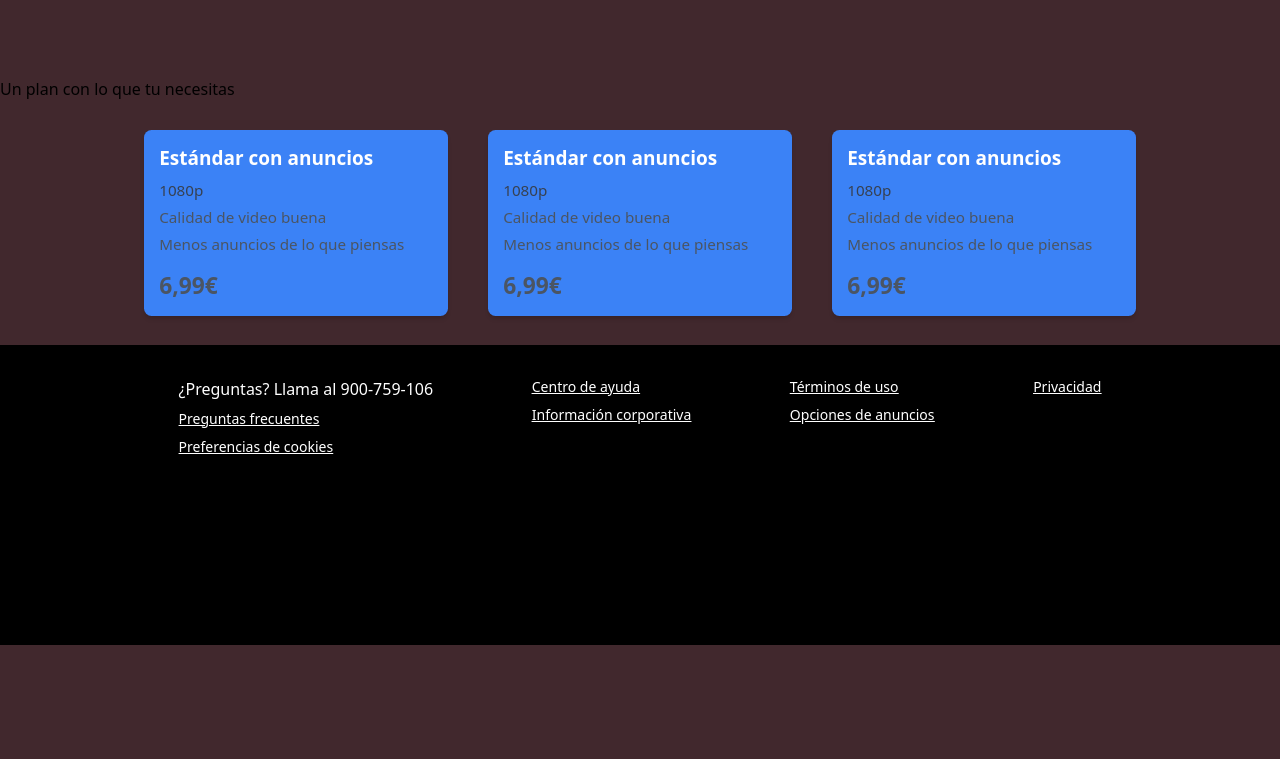
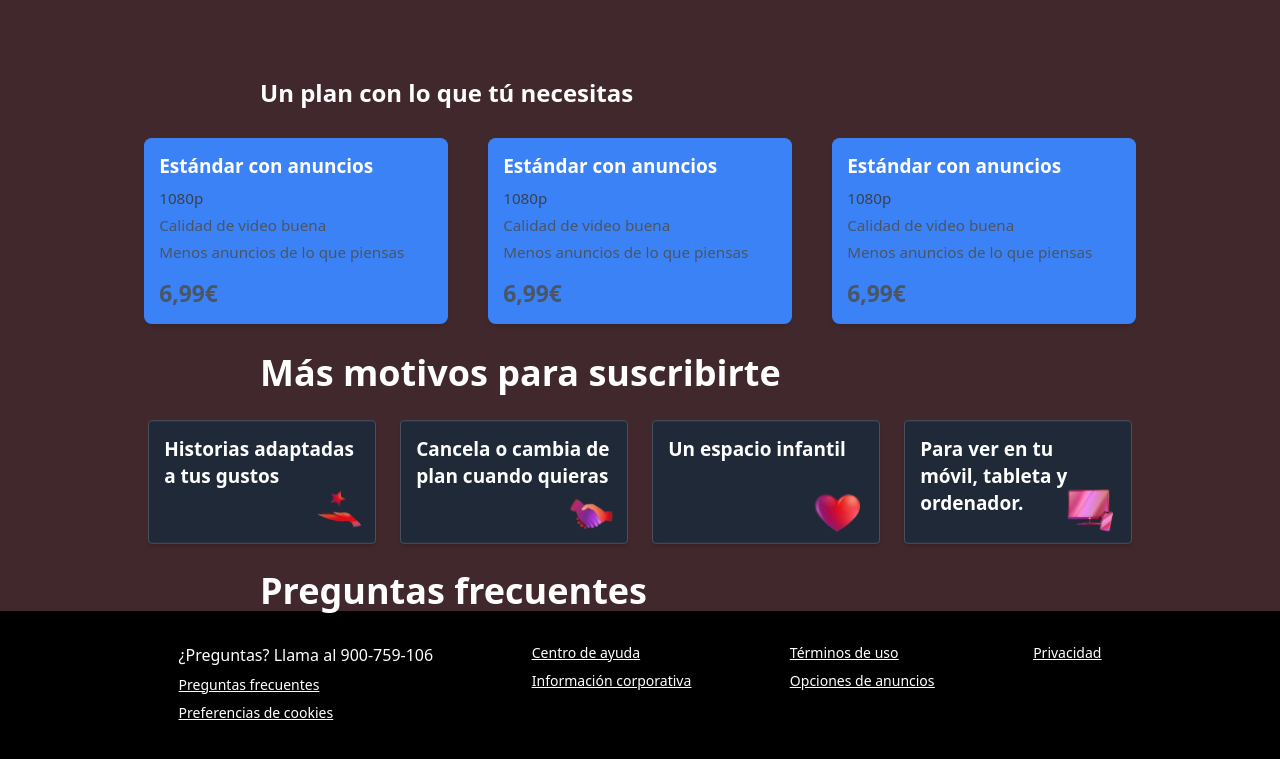
Before and after one commit to TaniaRobledo/Netflix-web, a website: page src/index.html in a window 1280 px wide. Shown: the part 1941-2700 px from the top of the page. Before the commit the page ends 2586 px from the top, so only its background shows below. Drawn offline with nearby package versions, Linux system fonts and the light colour scheme.

Commit message:
Sección de suscripción

```diff
--- a/src/index.html
+++ b/src/index.html
@@ -126,7 +126,7 @@
   </div>
 
   <!-- Plan -->
-  <p class="">Un plan con lo que tu necesitas</p>
+  <p class="ml-[260px] text-white text-2xl font-bold">Un plan con lo que tú necesitas</p>
   <div class="flex flex-wrap gap-6 p-6 justify-center">
     <!-- Tarjeta 1 -->
     <div class="flex flex-col items-start bg-blue-500 p-4 rounded-lg shadow-md w-full md:w-80 transform scale-95 transition duration-300 hover:scale-100">
@@ -155,6 +155,33 @@
   </div>
 
 
+<!-- Motivos para suscribirte -->
+<p class="ml-[260px] text-white text-4xl font-bold">Más motivos para suscribirte</p>
+<div class="flex flex-wrap gap-3 p-6 justify-center">
+  <!-- Tarjeta 1 -->
+  <div class="flex flex-col bg-gray-800 p-4 shadow-md w-full md:w-60 transform scale-95 transition duration-300 hover:scale-100 relative border border-gray-600 rounded h-[130px]">
+    <h2 class="text-xl font-bold text-white mb-2">Historias adaptadas a tus gustos</h2>
+    <img class="absolute bottom-2 right-2" src="../assets/images/suscripcion1.png" alt="imagen1">
+  </div>
+  <!-- Tarjeta 2 -->
+  <div class="flex flex-col bg-gray-800 p-4 shadow-md w-full md:w-60 transform scale-95 transition duration-300 hover:scale-100 relative border border-gray-600 rounded h-[130px]">
+    <h2 class="text-xl font-bold text-white mb-2">Cancela o cambia de plan cuando quieras</h2>
+    <img class="absolute bottom-2 right-2" src="../assets/images/suscripcion2.png" alt="imagen2">
+  </div>
+  <!-- Tarjeta 3 -->
+  <div class="flex flex-col bg-gray-800 p-4 shadow-md w-full md:w-60 transform scale-95 transition duration-300 hover:scale-100 relative border border-gray-600 rounded h-[130px]">
+    <h2 class="text-xl font-bold text-white mb-2">Un espacio infantil</h2>
+    <img class="absolute bottom-2 right-2" src="../assets/images/suscripcion3.png" alt="imagen3">
+  </div>
+  <!-- Tarjeta 4 -->
+  <div class="flex flex-col bg-gray-800 p-4 shadow-md w-full md:w-60 transform scale-95 transition duration-300 hover:scale-100 relative border border-gray-600 rounded h-[130px]">
+    <h2 class="text-xl font-bold text-white mb-2">Para ver en tu móvil, tableta y ordenador.</h2>
+    <img class="absolute bottom-2 right-2" src="../assets/images/suscripcion4.png" alt="imagen4">
+  </div>
+</div>
+
+<!-- Preguntas frecuentes -->
+<p class="ml-[260px] text-white text-4xl font-bold">Preguntas frecuentes</p>
 
 
 
```
Also changed, not shown: assets/images/suscripcion1.png (added), assets/images/suscripcion2.png (added), assets/images/suscripcion3.png (added), assets/images/suscripcion4.png (added).
